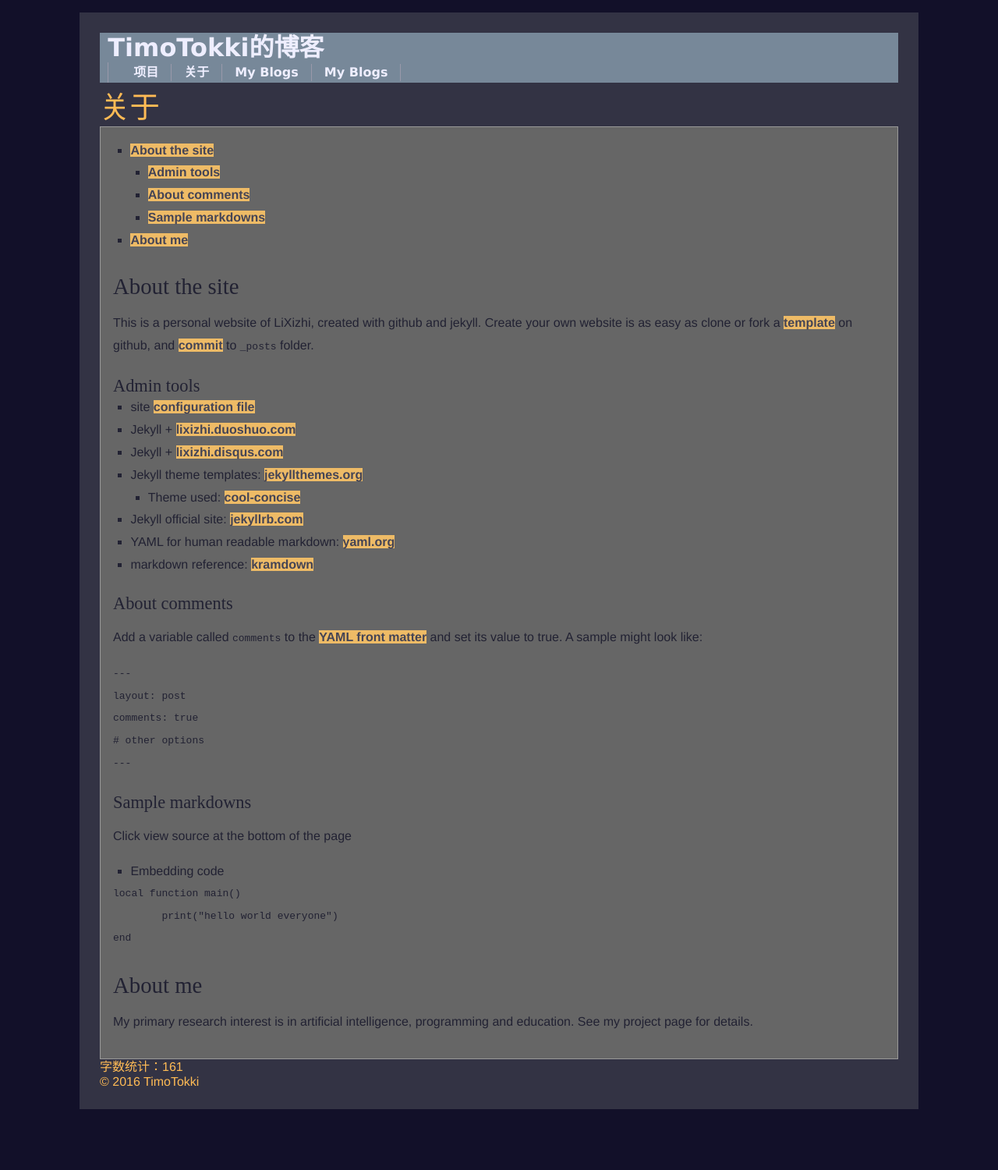
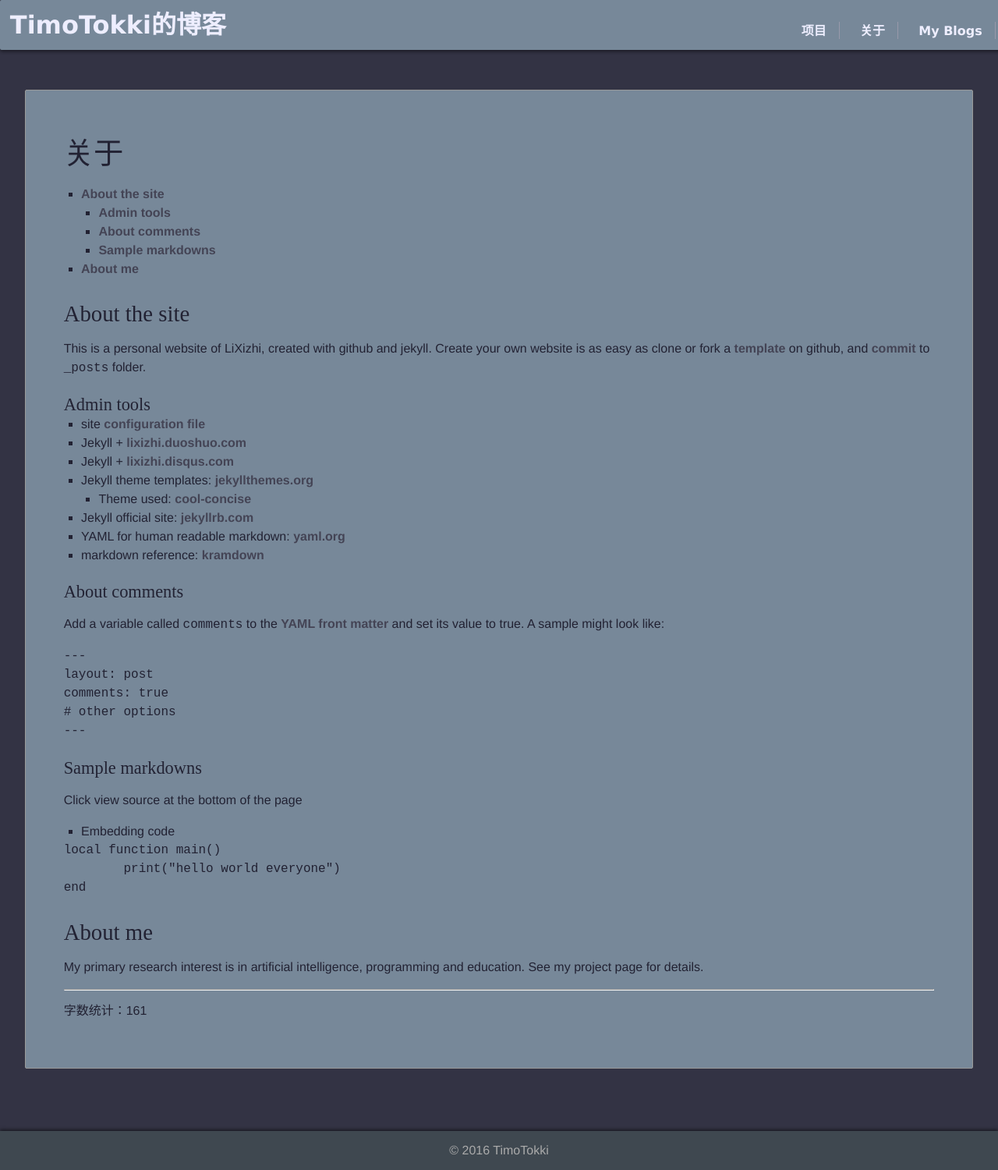
Before and after one commit to TimoTokki/timotokki.github.io, a Jekyll site: the page built from pages/2_about.md, in a window 1280 px wide. Shown: the whole page at 78% size. Built offline with Jekyll 4.4.1, drawn with Linux system fonts in a browser that asks for light colours; before the commit the page ends 1438 px from its top, so only the background shows below that.

Commit message:
improve layouts style and condense css files

```diff
--- a/_layouts/default.html
+++ b/_layouts/default.html
@@ -13,7 +13,7 @@
 <!-- default模板：header块结束 -->
 
 <!-- default模板：content块是由content命令添加的 -->
-    <div id="main" class="container main">
+    <div class="main">
       {{ content }}
     </div>
 <!-- default模板：content块结束 -->
--- a/_layouts/page.html
+++ b/_layouts/page.html
@@ -1,11 +1,13 @@
 ---
 layout: default
 ---
+<div class="post">
 	<h1>{{ page.title }}</h1>
 	<p>{{ page.date | date: "%b %-d, %Y" }}{% if page.author %} • {{ page.author }}{% endif %}{% if page.meta %} • {{ page.meta }}{% endif %}</p>
 
 	<article>
 		{{ content }}
 	</article>
-
+	<hr />
 	<p> 字数统计：{{ page.content | number_of_words }} </p>
+</div>
--- a/_layouts/post.html
+++ b/_layouts/post.html
@@ -1,6 +1,7 @@
 ---
 layout: default
 ---
+<div class="post">
 	<h1>{{ page.title }}</h1>
 	<p>{{ page.date | date: "%b %-d, %Y" }}{% if page.author %} • {{ page.author }}{% endif %}{% if page.meta %} • {{ page.meta }}{% endif %}</p>
 
@@ -8,6 +9,7 @@ layout: default
 		{{ content }}
 	</article>
 
+	<hr />
 	<p> 字数统计：{{ page.content | number_of_words }} </p>
 	{% if page.previous %}
 	<p> 上一篇：<a href="{{ page.previous.url | prepend: site.baseurl }}"> {{ page.previous.title }} </a></p>
@@ -19,3 +21,5 @@ layout: default
 	{% else %}
 	<p> 下一篇：无 </p>
 	{% endif %}
+
+</div>
--- a/static/css/basic.css
+++ b/static/css/basic.css
@@ -1,4 +1,166 @@
 @import url(reset.css);
-@import url(layout.css);
-@import url(color.css);
-@import url(typography.css);
+
+header, article, nav {
+	display: block;
+}
+
+body {
+  max-width: 80rem;
+  color: #223;
+  background-color: #334;
+  font-size: 100%;
+  font-family: "Helvetica","Arial",sans-serif;
+}
+
+body * {
+  font-size: 1em;
+}
+
+header {
+	width: 100%;
+  color: #ec8;
+  box-shadow: 0 2px 4px rgba(0,0,0,0.5);
+  margin-bottom: 1%;
+  padding: 1%;
+  color: #455;
+  background-color: #789;
+  border-color: #667;
+  border-color: #667;
+  border-radius: 2px;
+}
+header nav {
+  font-family: "Lucida Grande","Helvetica","Arial",sans-serif;
+  font-size: 2rem;
+}
+
+header nav .navbar-header {
+	display: inline-block;
+}
+header nav ul {
+  float: right;
+  overflow: hidden;
+  padding: .1rem 1rem;
+
+}
+header nav li {
+  display: inline;
+  font-size: 1rem;
+  text-align: center;
+}
+header nav li a {
+
+  padding: .1rem 1rem;
+  border-right: .1rem solid;
+}
+
+h1 {
+  font-family: "Georgia","Times New Roman",sans-serif;
+  font: 2.4em normal;
+}
+h2 {
+  font-family: "Georgia","Times New Roman",sans-serif;
+  font: 1.8em normal;
+  margin-top: 1em;
+}
+h3 {
+  font-family: "Georgia","Times New Roman",sans-serif;
+  font: 1.4em normal;
+  margin-top: 1em;
+}
+
+a {
+  font-weight: bold;
+  text-decoration: none;
+}
+a:link {
+  color: #445;
+}
+a:visited {
+  color: #ed0099;
+}
+a:hover {
+  color: #667;
+  background-color: #fb5;
+}
+a:active {
+  color: #778;
+  background-color: #ec8;
+}
+header nav a:link, header nav a:visited {
+  color: #eef;
+  background-color: transparent;
+  border-color: #99a;
+}
+header nav a:hover {
+  color: #445;
+  background-color: #eb6;
+}
+header nav a:active {
+  color: #667;
+  background-color: #ec8;
+}
+
+p {
+  margin: 1em 0;
+}
+
+.main {
+	width: 95%;
+	margin: 4% auto;
+}
+/* post
+ * post articles area
+ */
+.post{
+	padding: 4%;
+	font-size: 16px;
+	border-width: .1em;
+  border-style: solid;
+  border-radius: 2px;
+  background-color: #789;
+  border-color: #999;
+	/* -webkit-text-size-adjust: 100%; */
+}
+
+article {
+  line-height: 1.5em;
+  color: #223;
+}
+
+#index .col-sm-9 {
+	margin: 1% auto;
+	box-shadow: 0 1px 2px rgba(0,0,0,0.4),0 0 30px rgba(10,10,0,0.1) inset;
+	background-color: #789;
+	width: auto;
+}
+
+.post-list-header{
+	padding: 15px 30px;
+	border-bottom: 1px solid #c0c0c0;
+}
+.post-list-item{
+	display: block;
+	padding:8px 30px 10px 30px;
+	border-bottom:1px solid #ddd;
+
+	transition:0.4s ease;
+}
+.post-list-item:last-of-type{
+	border-bottom: none;
+}
+.post-list-item h2{
+	font-size: 20px;
+	margin: 8px 0 8px 0;
+	padding: 0;
+}
+
+/* footer */
+footer{
+	min-height: 50px;
+	line-height: 50px;
+	margin-top: 80px;
+	background: #3f4850;
+	color: #aaa;
+	text-align: center;
+	box-shadow: 0 -2px 4px rgba(0,0,0,0.5);
+}
--- a/static/css/color.css
+++ /dev/null
@@ -1,75 +0,0 @@
-html {
-  background-color: #121029;
-}
-body {
-  color: #fb5;
-  background-color: #334;
-}
-a:link {
-  color: #445;
-  background-color: #eb6;
-}
-a:visited {
-  color: #345;
-  background-color: #eb6;
-}
-a:hover {
-  color: #667;
-  background-color: #fb5;
-}
-a:active {
-  color: #778;
-  background-color: #ec8;
-}
-header {
-  color: #ec8;
-  background-color: #334;
-  border-color: #667;
-}
-header nav {
-  color: #455;
-  background-color: #789;
-  border-color: #667;
-}
-article {
-  color: #223;
-  background-color: #666;
-  border-color: #999;
-}
-header nav ul {
-  border-color: #99a;
-}
-header nav a:link,header nav a:visited {
-  color: #eef;
-  background-color: transparent;
-  border-color: #99a;
-}
-header nav a:hover {
-  color: #445;
-  background-color: #eb6;
-}
-header nav a:active {
-  color: #667;
-  background-color: #ec8;
-}
-article img {
-  border-color: #ba9;
-  outline-color: #dcb;
-}
-
-header nav a.here:link,
-header nav a.here:visited,
-header nav a.here:hover,
-header nav a.here:active {
-  color: #eef;
-  background-color: #799;
-}
-
-th {
-  color: #edc;
-  background-color: #455;
-}
-tr td {
-  color: #223;
-  background-color: #eb6;
-}
--- a/static/css/layout.css
+++ /dev/null
@@ -1,44 +0,0 @@
-section, header, article, nav {
-	display: block;
-}
-
-body {
-  margin: 1rem auto;
-  padding: 2%;
-  width: 80%;
-  max-width: 80rem;
-}
-
-
-header nav {
-  padding-left: 1%;
-}
-
-header nav ul {
-  width: 100%;
-  overflow: hidden;
-  padding: .1rem 1rem;
-  border-left-width: .1rem;
-  border-left-style: solid;
-}
-header nav li {
-  display: inline;
-}
-header nav li a {
-  display: block;
-  float: left;
-  padding: .1rem 1rem;
-  border-right: .1rem solid;
-}
-article {
-  border-width: .1em;
-  border-style: solid;
-  padding: 1em;
-  line-height: .5em;
-}
-article img {
-  border-width: .1em;
-  border-style: solid;
-  outline-width: .1em;
-  outline-style: solid;
-}
--- a/static/css/typography.css
+++ /dev/null
@@ -1,50 +0,0 @@
-body {
-  font-size: 100%;
-  font-family: "Helvetica","Arial",sans-serif;
-}
-body * {
-  font-size: 1em;
-}
-a {
-  font-weight: bold;
-  text-decoration: none;
-}
-header nav {
-  font-family: "Lucida Grande","Helvetica","Arial",sans-serif;
-  font-size: 2rem;
-}
-
-header nav li {
-  font-size: 1rem;
-}
-article {
-  line-height: 1.8em;
-}
-article p {
-  margin: 1em 0;
-}
-h1 {
-  font-family: "Georgia","Times New Roman",sans-serif;
-  font: 2.4em normal;
-}
-h2 {
-  font-family: "Georgia","Times New Roman",sans-serif;
-  font: 1.8em normal;
-  margin-top: 1em;
-}
-h3 {
-  font-family: "Georgia","Times New Roman",sans-serif;
-  font: 1.4em normal;
-  margin-top: 1em;
-}
-
-textarea {
-  font-family: "Helvetica","Arial",sans-serif;
-}
-
-dt {
-  margin-right: 1em;
-}
-dd {
-  margin-right: 3em;
-}
```
Also changed, not shown: index.html (deleted, +0 -14 lines), 2 other files. Lines whose indentation alone changed are shown as unchanged.
